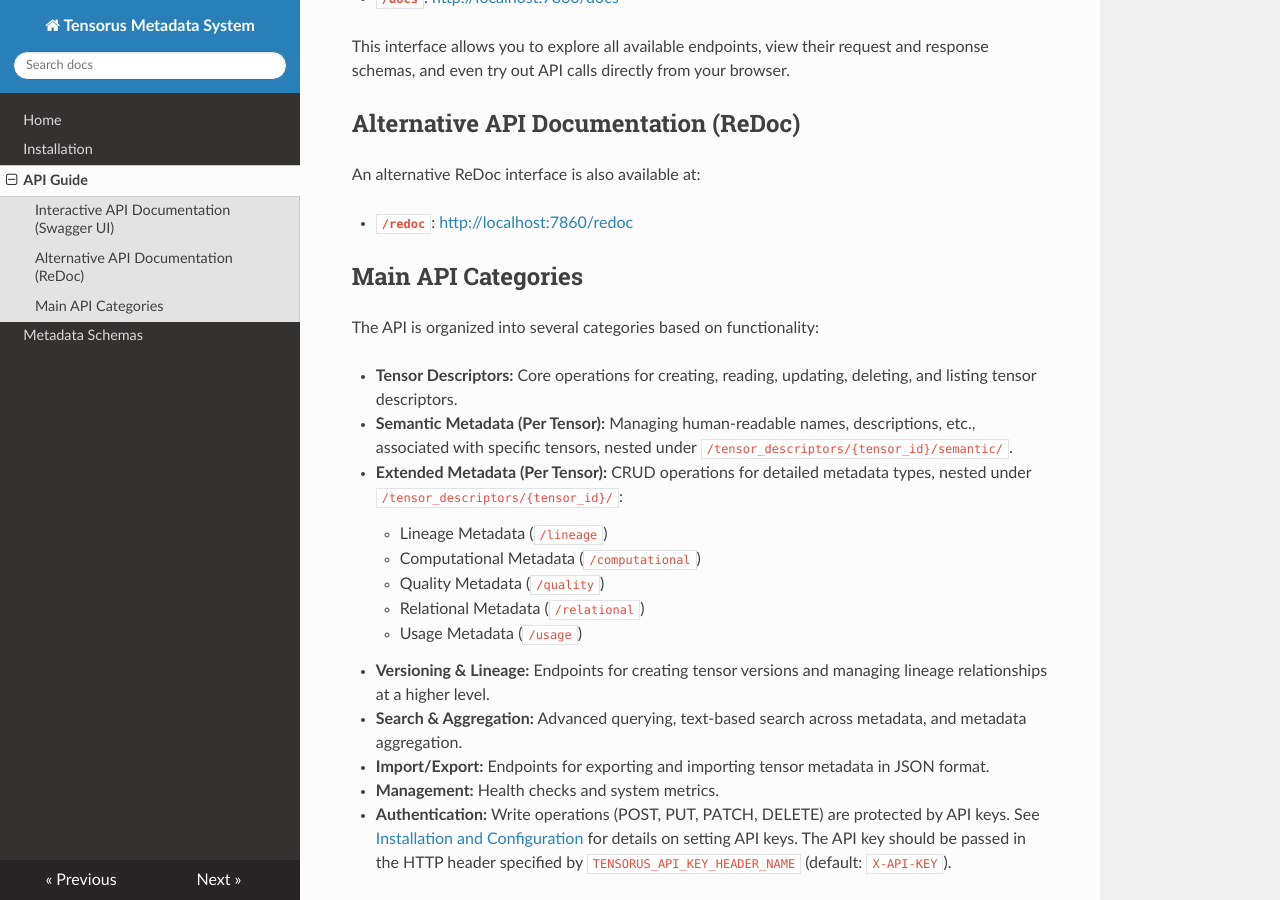
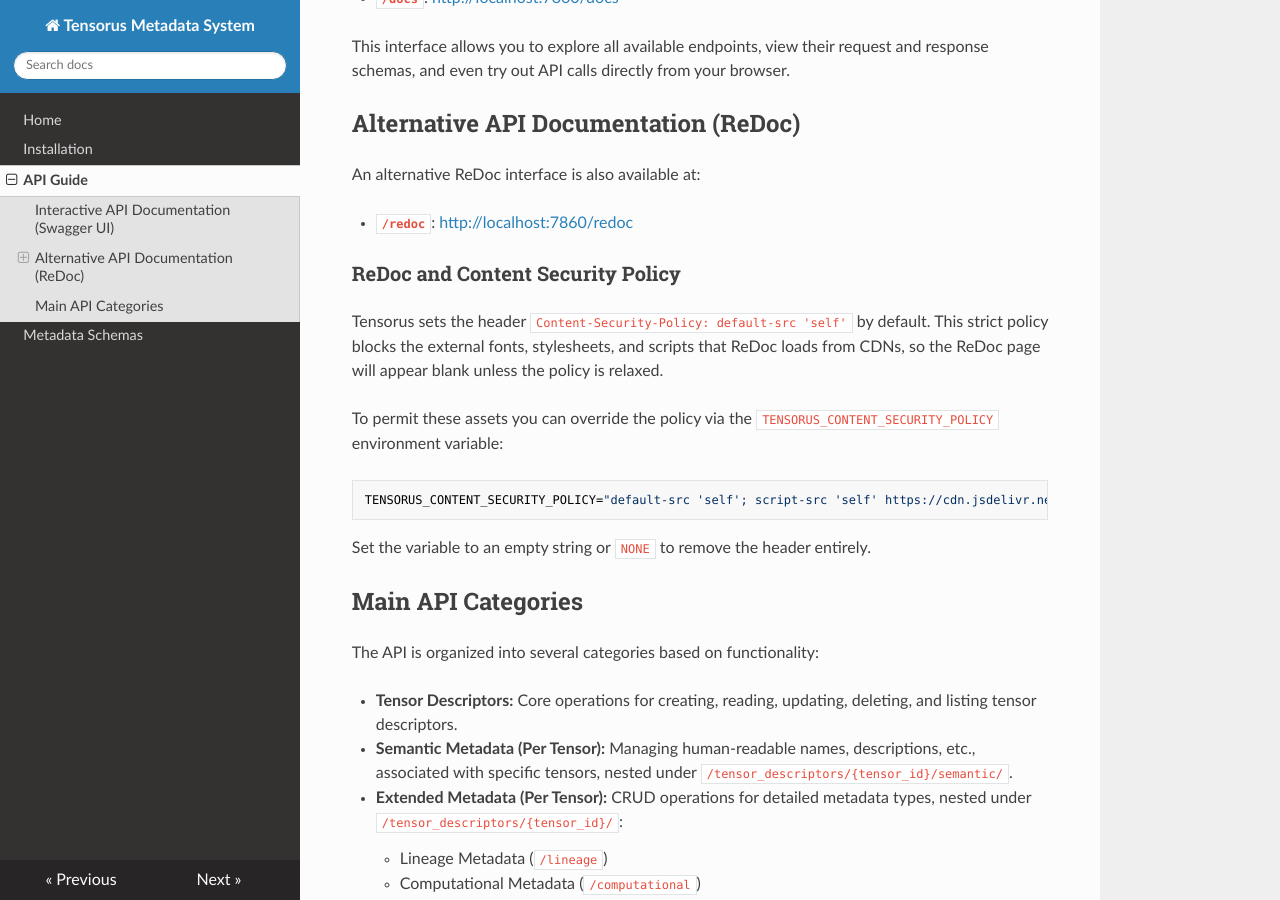
Before and after one commit to tensorus/tensorus, an MkDocs documentation site: the page built from docs/api_guide.md, in a window 1280 px wide and 900 px high, scrolled down 375 px. Built offline with MkDocs 1.6.1, drawn with Linux system fonts in a browser that asks for light colours; nearby versions of some CDN libraries.

Commit message:
Document CSP override for ReDoc

````diff
--- a/docs/api_guide.md
+++ b/docs/api_guide.md
@@ -15,6 +15,18 @@ This interface allows you to explore all available endpoints, view their request
 An alternative ReDoc interface is also available at:
 
 *   **`/redoc`**: [http://localhost:7860/redoc](http://localhost:7860/redoc)
+
+### ReDoc and Content Security Policy
+
+Tensorus sets the header `Content-Security-Policy: default-src 'self'` by default. This strict policy blocks the external fonts, stylesheets, and scripts that ReDoc loads from CDNs, so the ReDoc page will appear blank unless the policy is relaxed.
+
+To permit these assets you can override the policy via the `TENSORUS_CONTENT_SECURITY_POLICY` environment variable:
+
+```bash
+TENSORUS_CONTENT_SECURITY_POLICY="default-src 'self'; script-src 'self' https://cdn.jsdelivr.net; style-src 'self' https://fonts.googleapis.com 'unsafe-inline'; font-src 'self' https://fonts.gstatic.com; img-src 'self' https://fastapi.tiangolo.com"
+```
+
+Set the variable to an empty string or `NONE` to remove the header entirely.
 
 ## Main API Categories
 
````
Also changed, not shown: README.md (+1 -0 lines).
